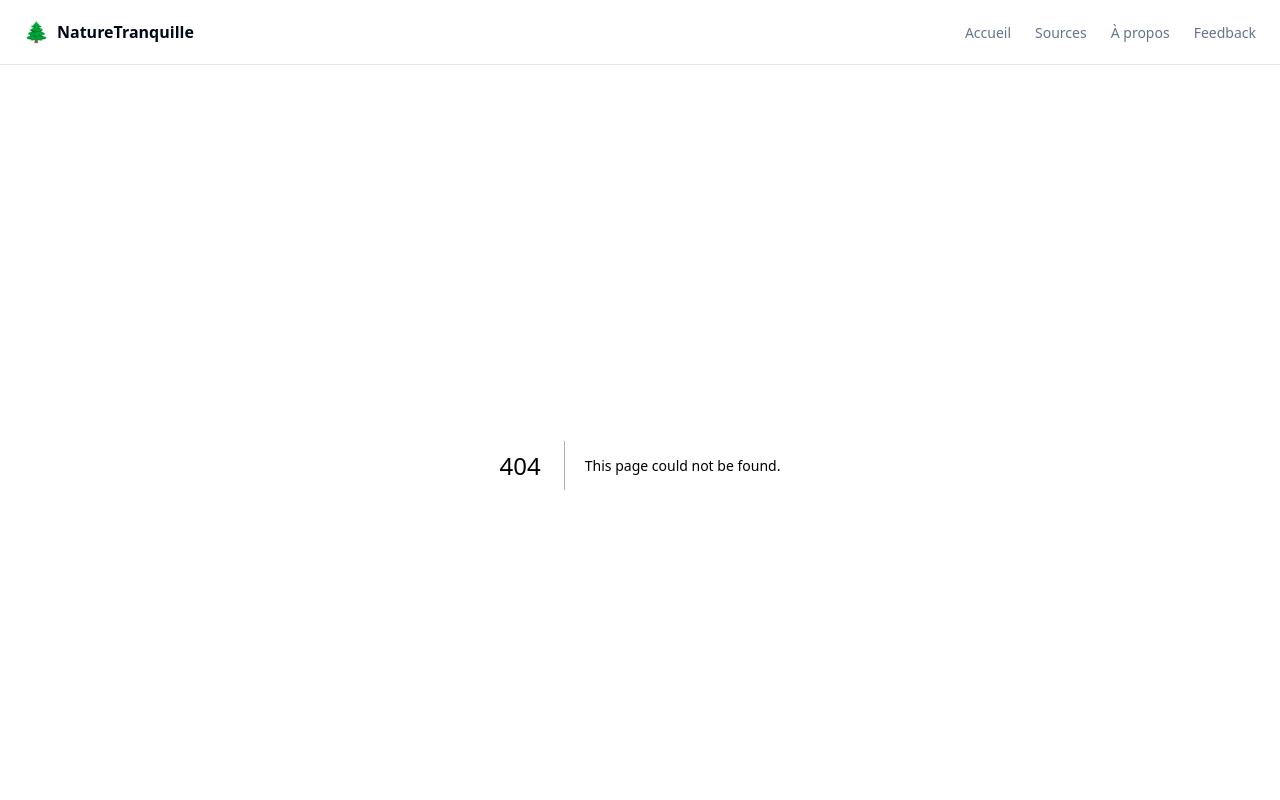
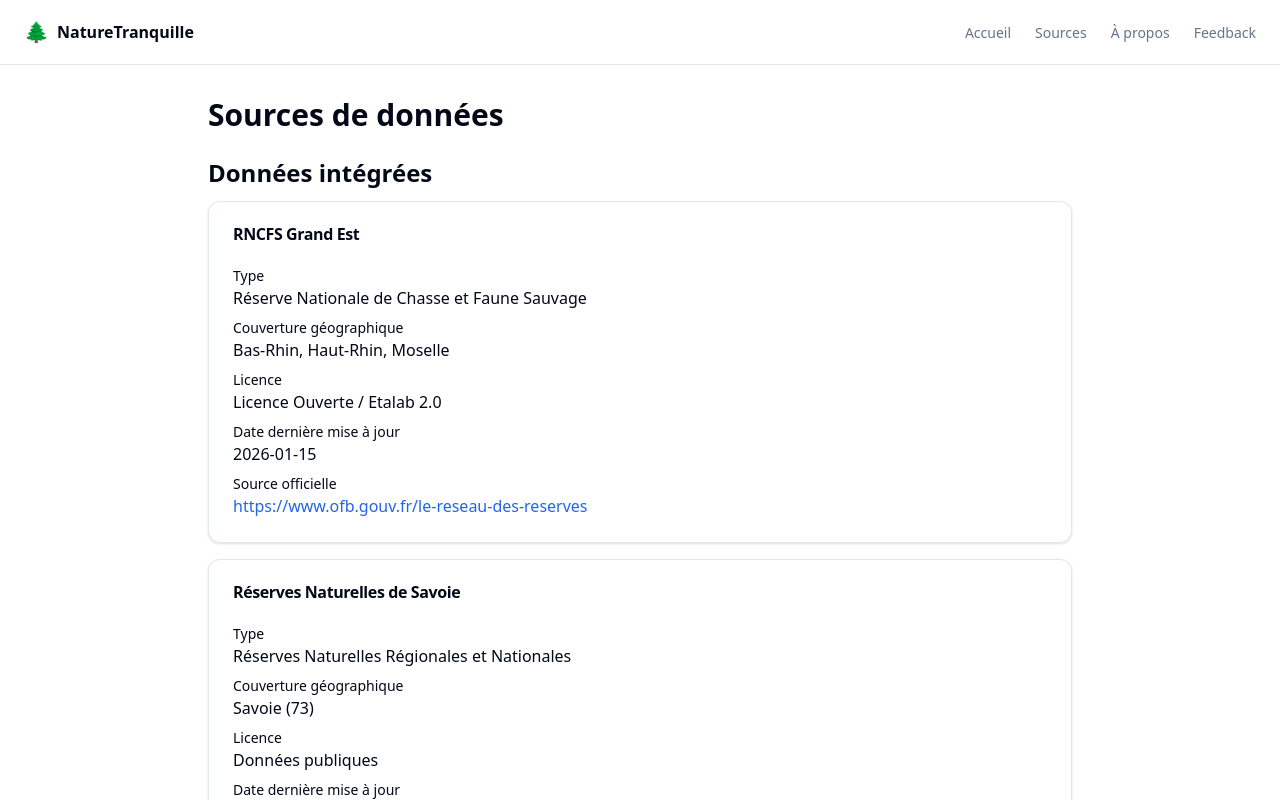
Before and after one commit to TdyP/NatureTranquille, a Next.js app in the folder frontend/: page /sources in a window 1280 px wide. Before the commit this address had no page. Built offline with nearby package versions, Linux system fonts and the light colour scheme.

Commit message:
feat(frontend): add static sources page with data and methodology (story 4.2)
- Add shadcn Card UI component
- Add data/sources.json with RNCFS and Réserves Savoie entries
- Create app/sources/page.tsx as SSG static page
- Add 16 unit tests covering structure, data, accessibility

```diff
--- /dev/null
+++ b/frontend/app/sources/page.tsx
@@ -0,0 +1,97 @@
+import type {Metadata} from 'next';
+import {Card, CardContent, CardHeader, CardTitle} from '@/components/ui/card';
+import sources from '@/data/sources.json';
+
+export const dynamic = 'force-static';
+
+export const metadata: Metadata = {
+    title: 'Sources de données - NatureTranquille',
+    description:
+        'Liste complète des sources officielles de réserves de chasse intégrées dans NatureTranquille',
+};
+
+type Source = {
+    id: string;
+    nom: string;
+    type: string;
+    couverture: string;
+    licence: string;
+    date_maj: string;
+    url: string;
+};
+
+export default function SourcesPage() {
+    return (
+        <main className="container mx-auto px-4 py-8 max-w-4xl">
+            <h1 className="text-3xl font-bold mb-6">Sources de données</h1>
+
+            <section className="mb-8">
+                <h2 className="text-2xl font-semibold mb-3">Données intégrées</h2>
+                <div className="space-y-4">
+                    {(sources as Source[]).map((source) => (
+                        <Card key={source.id}>
+                            <CardHeader>
+                                <CardTitle>{source.nom}</CardTitle>
+                            </CardHeader>
+                            <CardContent>
+                                <dl className="space-y-2">
+                                    <div>
+                                        <dt className="text-sm font-medium">Type</dt>
+                                        <dd>{source.type}</dd>
+                                    </div>
+                                    <div>
+                                        <dt className="text-sm font-medium">Couverture géographique</dt>
+                                        <dd>{source.couverture}</dd>
+                                    </div>
+                                    <div>
+                                        <dt className="text-sm font-medium">Licence</dt>
+                                        <dd>{source.licence}</dd>
+                                    </div>
+                                    <div>
+                                        <dt className="text-sm font-medium">Date dernière mise à jour</dt>
+                                        <dd>{source.date_maj}</dd>
+                                    </div>
+                                    <div>
+                                        <dt className="text-sm font-medium">Source officielle</dt>
+                                        <dd>
+                                            <a
+                                                href={source.url}
+                                                target="_blank"
+                                                rel="noopener noreferrer"
+                                                className="text-primary hover:underline break-all"
+                                            >
+                                                {source.url}
+                                            </a>
+                                        </dd>
+                                    </div>
+                                </dl>
+                            </CardContent>
+                        </Card>
+                    ))}
+                </div>
+            </section>
+
+            <section className="mb-8">
+                <h2 className="text-2xl font-semibold mb-3">Méthodologie de validation</h2>
+                <div className="prose">
+                    <p>Chaque zone intégrée suit un processus de validation rigoureux :</p>
+                    <ol>
+                        <li>Vérification source officielle (arrêté préfectoral, décret, gestionnaire confirmé)</li>
+                        <li>Validation géométrie (cohérence, pas de trous, projection correcte)</li>
+                        <li>Croisement avec cadastre si disponible</li>
+                        <li>Métadonnées complètes (nom, gestionnaire, date)</li>
+                    </ol>
+                    <p>
+                        Les zones partielles ou non confirmées sont <strong>exclues</strong> par précaution.
+                    </p>
+                </div>
+            </section>
+
+            <section>
+                <h2 className="text-2xl font-semibold mb-3">Roadmap couverture</h2>
+                <p>Départements actuellement couverts : Bas-Rhin (67), Haut-Rhin (68), Moselle (57), Savoie (73)</p>
+                <p className="mt-2">Prochains départements : Haute-Savoie (74), Isère (38) — prévu Q2 2026</p>
+            </section>
+        </main>
+    );
+}
--- /dev/null
+++ b/frontend/components/ui/card.tsx
@@ -0,0 +1,76 @@
+import * as React from "react"
+
+import { cn } from "@/lib/utils"
+
+const Card = React.forwardRef<
+  HTMLDivElement,
+  React.HTMLAttributes<HTMLDivElement>
+>(({ className, ...props }, ref) => (
+  <div
+    ref={ref}
+    className={cn(
+      "rounded-xl border bg-card text-card-foreground shadow",
+      className
+    )}
+    {...props}
+  />
+))
+Card.displayName = "Card"
+
+const CardHeader = React.forwardRef<
+  HTMLDivElement,
+  React.HTMLAttributes<HTMLDivElement>
+>(({ className, ...props }, ref) => (
+  <div
+    ref={ref}
+    className={cn("flex flex-col space-y-1.5 p-6", className)}
+    {...props}
+  />
+))
+CardHeader.displayName = "CardHeader"
+
+const CardTitle = React.forwardRef<
+  HTMLDivElement,
+  React.HTMLAttributes<HTMLDivElement>
+>(({ className, ...props }, ref) => (
+  <div
+    ref={ref}
+    className={cn("font-semibold leading-none tracking-tight", className)}
+    {...props}
+  />
+))
+CardTitle.displayName = "CardTitle"
+
+const CardDescription = React.forwardRef<
+  HTMLDivElement,
+  React.HTMLAttributes<HTMLDivElement>
+>(({ className, ...props }, ref) => (
+  <div
+    ref={ref}
+    className={cn("text-sm text-muted-foreground", className)}
+    {...props}
+  />
+))
+CardDescription.displayName = "CardDescription"
+
+const CardContent = React.forwardRef<
+  HTMLDivElement,
+  React.HTMLAttributes<HTMLDivElement>
+>(({ className, ...props }, ref) => (
+  <div ref={ref} className={cn("p-6 pt-0", className)} {...props} />
+))
+CardContent.displayName = "CardContent"
+
+const CardFooter = React.forwardRef<
+  HTMLDivElement,
+  React.HTMLAttributes<HTMLDivElement>
+>(({ className, ...props }, ref) => (
+  <div
+    ref={ref}
+    className={cn("flex items-center p-6 pt-0", className)}
+    {...props}
+  />
+))
+CardFooter.displayName = "CardFooter"
+
+export { Card, CardHeader, CardFooter, CardTitle, CardDescription, CardContent }
--- /dev/null
+++ b/frontend/data/sources.json
@@ -0,0 +1,20 @@
+[
+    {
+        "id": "rncfs-grand-est",
+        "nom": "RNCFS Grand Est",
+        "type": "Réserve Nationale de Chasse et Faune Sauvage",
+        "couverture": "Bas-Rhin, Haut-Rhin, Moselle",
+        "licence": "Licence Ouverte / Etalab 2.0",
+        "date_maj": "2026-01-15",
+        "url": "https://www.ofb.gouv.fr/le-reseau-des-reserves"
+    },
+    {
+        "id": "reserves-savoie",
+        "nom": "Réserves Naturelles de Savoie",
+        "type": "Réserves Naturelles Régionales et Nationales",
+        "couverture": "Savoie (73)",
+        "licence": "Données publiques",
+        "date_maj": "2026-02-01",
+        "url": "https://www.savoie.fr/environnement/reserves-naturelles"
+    }
+]
```
Also changed, not shown: 1 other file (tests, documents, lock files or other folders).
